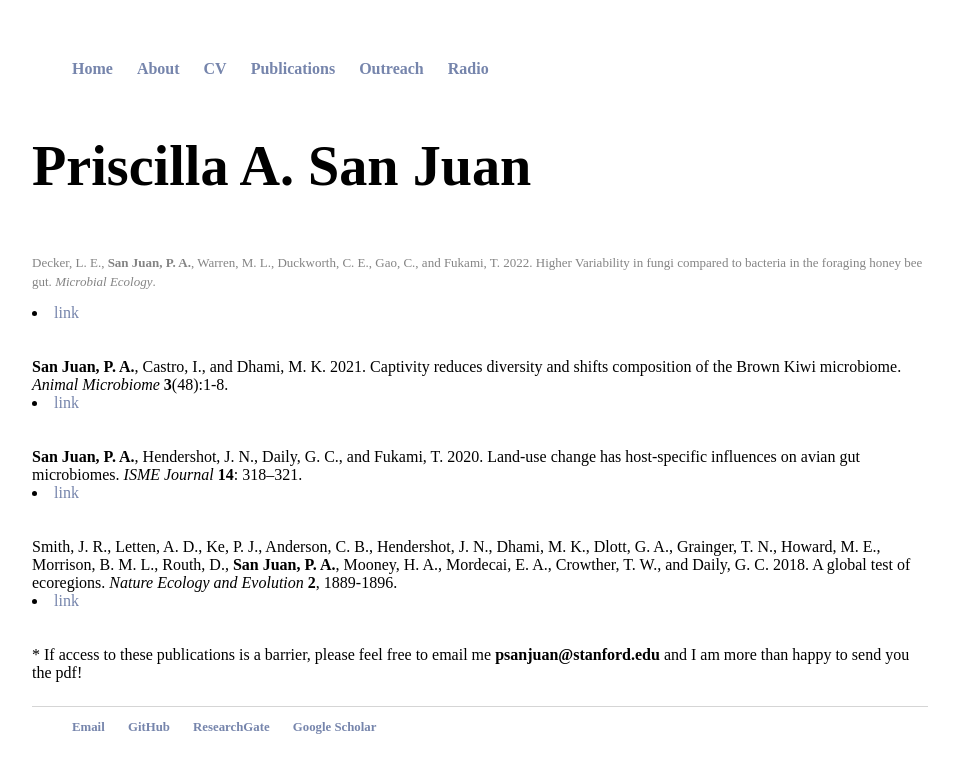
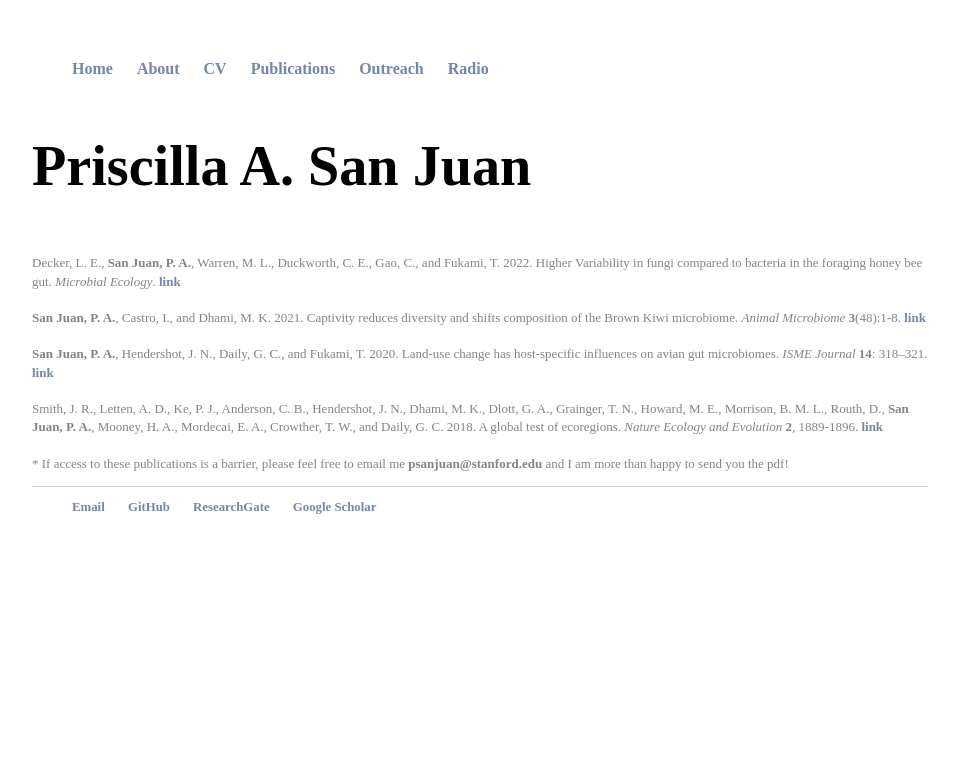
Before and after one commit to psanjuan/psanjuan.github.io, a Jekyll site: the page built from publications/index.html, in a window 1280 px wide. Shown: the top 773 px of the page, without its empty margins (160-1119 px from the left). Built offline with Jekyll 4.4.1, drawn with Linux system fonts in a browser that asks for light colours.

```diff
--- a/publications/index.html
+++ b/publications/index.html
@@ -8,13 +8,13 @@ title: Priscilla A. San Juan, PhD candidate
 
 <div class="post">
 <p style="color:#848484;font-size:13px;">
-  Decker, L. E., <b>San Juan, P. A.</b>, Warren, M. L., Duckworth, C. E., Gao, C., and Fukami, T. 2022. Higher Variability in fungi compared to bacteria in the foraging honey bee gut. <i>Microbial Ecology</i>. <li><a href="https://doi.org/10.1007/s00248-021-01922-5">link</a></li><br>
+  Decker, L. E., <b>San Juan, P. A.</b>, Warren, M. L., Duckworth, C. E., Gao, C., and Fukami, T. 2022. Higher Variability in fungi compared to bacteria in the foraging honey bee gut. <i>Microbial Ecology</i>. <b><a href="https://doi.org/10.1007/s00248-021-01922-5">link</a></b><br>
   <br>
-  <b>San Juan, P. A.</b>, Castro, I., and Dhami, M. K. 2021. Captivity reduces diversity and shifts composition of the Brown Kiwi microbiome. <i>Animal Microbiome</i> <b>3</b>(48):1-8. <li><a href="https://doi.org/10.1186/s42523-021-00109-0">link</a></li><br>
+  <b>San Juan, P. A.</b>, Castro, I., and Dhami, M. K. 2021. Captivity reduces diversity and shifts composition of the Brown Kiwi microbiome. <i>Animal Microbiome</i> <b>3</b>(48):1-8. <b><a href="https://doi.org/10.1186/s42523-021-00109-0">link</a></b><br>
   <br>
-  <b>San Juan, P. A.</b>, Hendershot, J. N., Daily, G. C., and Fukami, T. 2020. Land-use change has host-specific influences on avian gut microbiomes. <i>ISME Journal</i> <b>14</b>: 318–321. <li><a href="https://doi.org/10.1038/s41396-019-0535-4">link</a></li><br>
+  <b>San Juan, P. A.</b>, Hendershot, J. N., Daily, G. C., and Fukami, T. 2020. Land-use change has host-specific influences on avian gut microbiomes. <i>ISME Journal</i> <b>14</b>: 318–321. <b><a href="https://doi.org/10.1038/s41396-019-0535-4">link</a></b><br>
 <br>
-Smith, J. R., Letten, A. D.,  Ke, P. J., Anderson, C. B., Hendershot, J. N., Dhami, M. K., Dlott, G. A., Grainger, T. N., Howard, M. E., Morrison, B. M. L., Routh, D., <b>San Juan, P. A.</b>, Mooney, H. A., Mordecai, E. A., Crowther, T. W., and Daily, G. C. 2018. A global test of ecoregions. <i>Nature Ecology and Evolution</i> <b>2</b>, 1889-1896. <li><a href="https://doi.org/10.1038/s41559-018-0709-x">link</a></li>
+Smith, J. R., Letten, A. D.,  Ke, P. J., Anderson, C. B., Hendershot, J. N., Dhami, M. K., Dlott, G. A., Grainger, T. N., Howard, M. E., Morrison, B. M. L., Routh, D., <b>San Juan, P. A.</b>, Mooney, H. A., Mordecai, E. A., Crowther, T. W., and Daily, G. C. 2018. A global test of ecoregions. <i>Nature Ecology and Evolution</i> <b>2</b>, 1889-1896. <b><a href="https://doi.org/10.1038/s41559-018-0709-x">link</a></b>
   <br>
   <br>
   * If access to these publications is a barrier, please feel free to email me <b>psanjuan@stanford.edu</b> and I am more than happy to send you the pdf!
```
